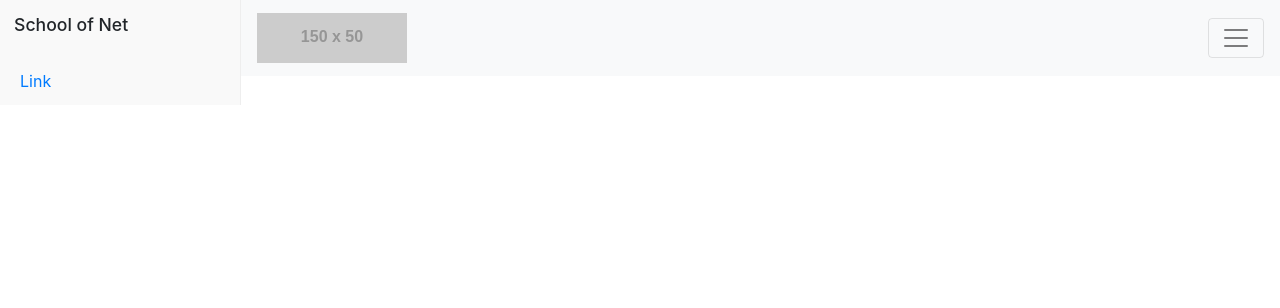
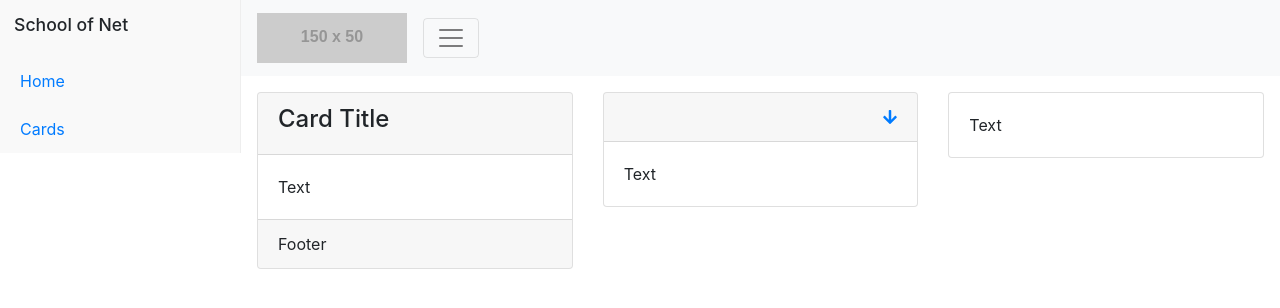
Before and after one commit to lucasnjsilva/admin_template, a React (Create React App) app: page /cards in a window 1280 px wide. Shown: the top 308 px of the page. Built offline with nearby package versions, Linux system fonts and the light colour scheme.

Commit message:
Card page and dynamic menu in header added.

```diff
--- a/package.json
+++ b/package.json
@@ -3,6 +3,9 @@
   "version": "0.1.0",
   "private": true,
   "dependencies": {
+    "@fortawesome/fontawesome-svg-core": "^1.2.29",
+    "@fortawesome/free-solid-svg-icons": "^5.13.1",
+    "@fortawesome/react-fontawesome": "^0.1.11",
     "@testing-library/jest-dom": "^4.2.4",
     "@testing-library/react": "^9.3.2",
     "@testing-library/user-event": "^7.1.2",
--- a/src/components/Component1.js
+++ /dev/null
@@ -1,11 +0,0 @@
-import React, { Component } from 'react';
-
-export default class Component1 extends Component {
-    render() {
-        return(
-            <div>
-                Component1
-            </div>
-        );
-    }
-}
--- a/src/components/Header.js
+++ b/src/components/Header.js
@@ -1,14 +1,28 @@
-import React from 'react';
-import { Navbar, NavbarBrand, NavbarToggler} from 'reactstrap';
+import React, { useEffect } from 'react';
+import { Nav, Navbar, NavbarBrand, NavbarToggler} from 'reactstrap';
 
 export default function Header(props) {
+    useEffect(() => {
+        document.getElementById('main-wrapper').classList.toggle('toggled');
+        return () => {
+            document.getElementById('main-wrapper').classList.remove('toggled');
+        }
+    }, []);
+
+    function handleClickToSidebar(e) {
+        e.preventDefault();
+        document.getElementById('main-wrapper').classList.toggle('toggled');
+    }
+
     return (
         <header>
             <Navbar color="light" light>
                 <NavbarBrand href="/">
                     <img src="https://via.placeholder.com/150x50" alt=""/>
                 </NavbarBrand>
-                <NavbarToggler />
+                <Nav className="mr-auto" navbar>
+                    <NavbarToggler onClick={handleClickToSidebar} />
+                </Nav>
             </Navbar>
         </header>
     );
--- a/src/components/Sidebar.js
+++ b/src/components/Sidebar.js
@@ -1,4 +1,5 @@
 import React from 'react';
+import Templates from './../containers/DynamicRoutes';
 
 export default function Sidebar(props) {
     return (
@@ -7,7 +8,12 @@ export default function Sidebar(props) {
                 <h2>School of Net</h2>
             </div>
             <div className="list-group">
-                <a href="#1" className="list-group-item"> Link </a>
+                <a href="/" className="list-group-item"> Home </a>
+                {
+                    Templates.map((template, index) => (
+                        <a href={template.path} className="list-group-item"> {template.name} </a>
+                    ))
+                }
             </div>
         </aside>
     );
--- /dev/null
+++ b/src/components/inside/Cards.js
@@ -0,0 +1,57 @@
+import React, { useState } from 'react';
+import { Row, Col, Card, CardHeader, CardBody, CardFooter, Collapse } from 'reactstrap';
+import { FontAwesomeIcon } from '@fortawesome/react-fontawesome';
+import { library } from '@fortawesome/fontawesome-svg-core';
+import { faArrowDown } from '@fortawesome/free-solid-svg-icons';
+
+library.add(faArrowDown);
+
+export default function Cards() {
+    const [cardOpen, setCardOpen] = useState(true);
+
+    function toggleCard(e) {
+        e.preventDefault();
+        setCardOpen(!cardOpen);
+    }
+
+    return(
+        <div>
+            <Row>
+                <Col xs="12" sm="6" md="4">
+                    <Card>
+                        <CardHeader>
+                            <h4>Card Title</h4>
+                        </CardHeader>
+                        <CardBody>
+                            Text
+                        </CardBody>
+                        <CardFooter>
+                            Footer
+                        </CardFooter>
+                    </Card>
+                </Col>
+                <Col xs="12" sm="6" md="4">
+                    <Card>
+                        <CardHeader className="text-right">
+                            <a href="#" onClick={toggleCard}>
+                                <FontAwesomeIcon icon="arrow-down" />
+                            </a>
+                        </CardHeader>
+                        <Collapse isOpen={cardOpen}>
+                            <CardBody>
+                                Text
+                            </CardBody>
+                        </Collapse>
+                    </Card>
+                </Col>
+                <Col xs="12" sm="6" md="4">
+                    <Card>
+                        <CardBody>
+                            Text
+                        </CardBody>
+                    </Card>
+                </Col>
+            </Row>
+        </div>
+    );
+}
--- a/src/containers/AppLayout.js
+++ b/src/containers/AppLayout.js
@@ -1,6 +1,6 @@
 import React, { Component } from 'react';
 import { Switch, Route } from 'react-router-dom';
-import Templates from './LoadingRoutes';
+import Templates from './DynamicRoutes';
 import Header from './../components/Header';
 import Sidebar from './../components/Sidebar';
 
--- /dev/null
+++ b/src/containers/DynamicRoutes.js
@@ -0,0 +1,11 @@
+import Cards from '../components/inside/Cards';
+
+const LoadingRoutes = () => (
+    [{
+        path: "/cards",
+        name: "Cards",
+        template: Cards
+    }]
+)
+
+export default LoadingRoutes();
--- a/src/containers/LoadingRoutes.js
+++ /dev/null
@@ -1,11 +0,0 @@
-import Component1 from '../components/Component1';
-
-const LoadingRoutes = () => (
-    [{
-        path: "/1",
-        name: "Home",
-        template: Component1
-    }]
-)
-
-export default LoadingRoutes();
--- a/src/styles/app.css
+++ b/src/styles/app.css
@@ -18,7 +18,9 @@ body {
   height: 100%;
   min-height: 100%;
   background: #f9f9f9;
-  border-right: 1px solid #eeeeee; }
+  margin-left: -15em;
+  border-right: 1px solid #eeeeee;
+  transition: margin 0.25s ease-in-out; }
   #sidebar .sidebar-title h2 {
     padding: 0.8em;
     font-size: 1.1em; }
@@ -34,6 +36,9 @@ body {
   #content-wrapper .content-dynamic {
     padding: 1em; }
 
+#main-wrapper.toggled #sidebar {
+  margin-left: 0; }
+
 /* External Pages */
 body.bg-blue {
   background: #499bea;
--- a/src/styles/app.scss
+++ b/src/styles/app.scss
@@ -22,7 +22,9 @@ body {
   height: 100%;
   min-height: 100%;
   background: #f9f9f9;
+  margin-left: -15em;
   border-right: 1px solid #eeeeee;
+  transition: margin 0.25s ease-in-out;
 
   .sidebar-title h2 {
     padding: 0.8em;
@@ -48,6 +50,10 @@ body {
   }
 }
 
+#main-wrapper.toggled #sidebar {
+  margin-left: 0;
+}
+
 /* External Pages */
 
 body.bg-blue {
```
Also changed, not shown: 1 other file (tests, documents, lock files or other folders).
